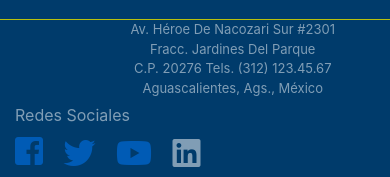
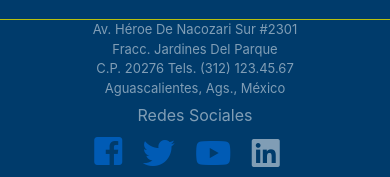
Before and after one commit to jondeltoro/proyecto-unidad-4, a website: page index.html in a window 390 px wide. Shown: the part 667-844 px from the top of the page. Drawn offline with nearby package versions, Linux system fonts and the light colour scheme.

Commit message:
responsivo

```diff
--- a/styles.css
+++ b/styles.css
@@ -62,17 +62,17 @@ div#footer-info-address {
 }
 
 section#footer-social {
+    text-align: center;
     padding-top: 5px;
     opacity: 0.5;
-
 }
 
 .iconic-container {
     display: inline;
 }
 
-.sm-icon:visited{
-    color: black;
+.sm-icon:visited {
+    color: white;
 }
 
 .facebook {
@@ -80,3 +80,12 @@ section#footer-social {
     height: 31px;
     opacity: 0.5;
 }
+
+@media (max-width: 575px) {
+    div#footer-info-address {
+        display: block;
+        position: static;
+        right: 0px;
+        float: unset;
+    }
+}
```
